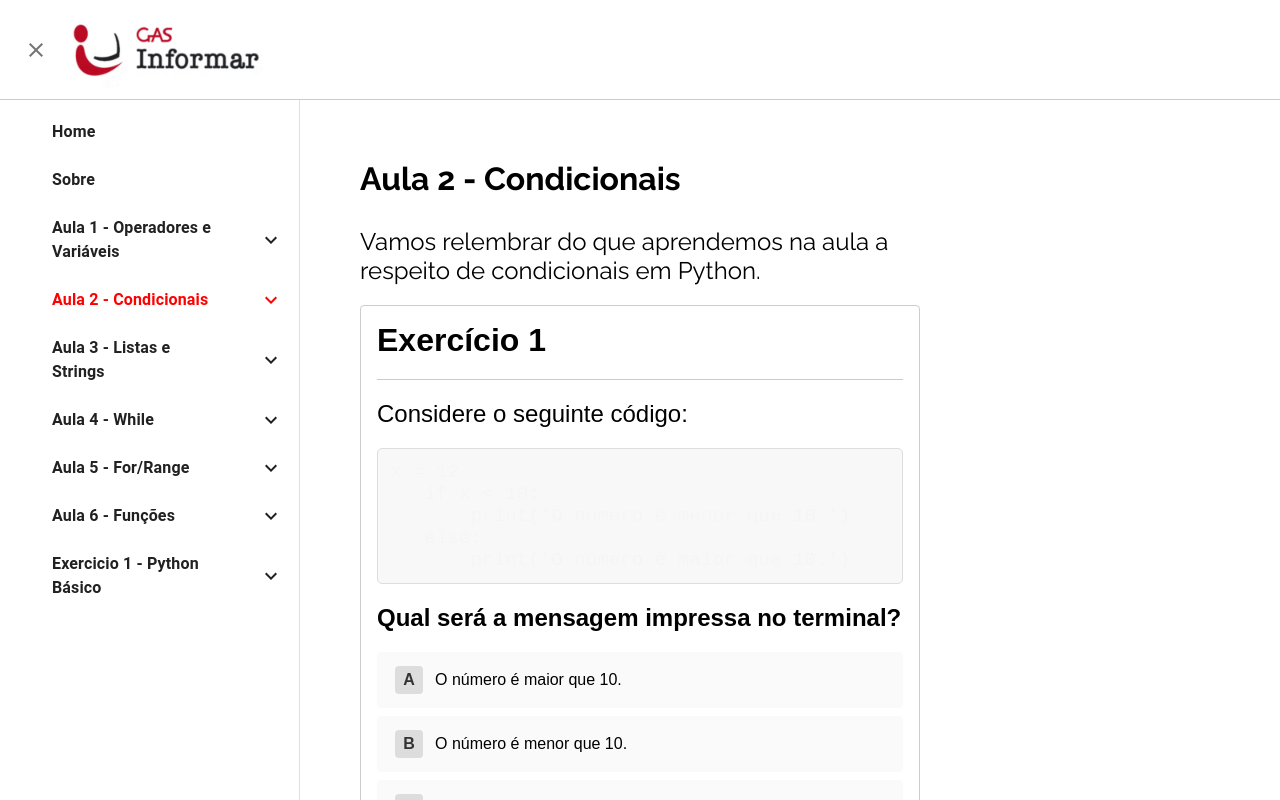
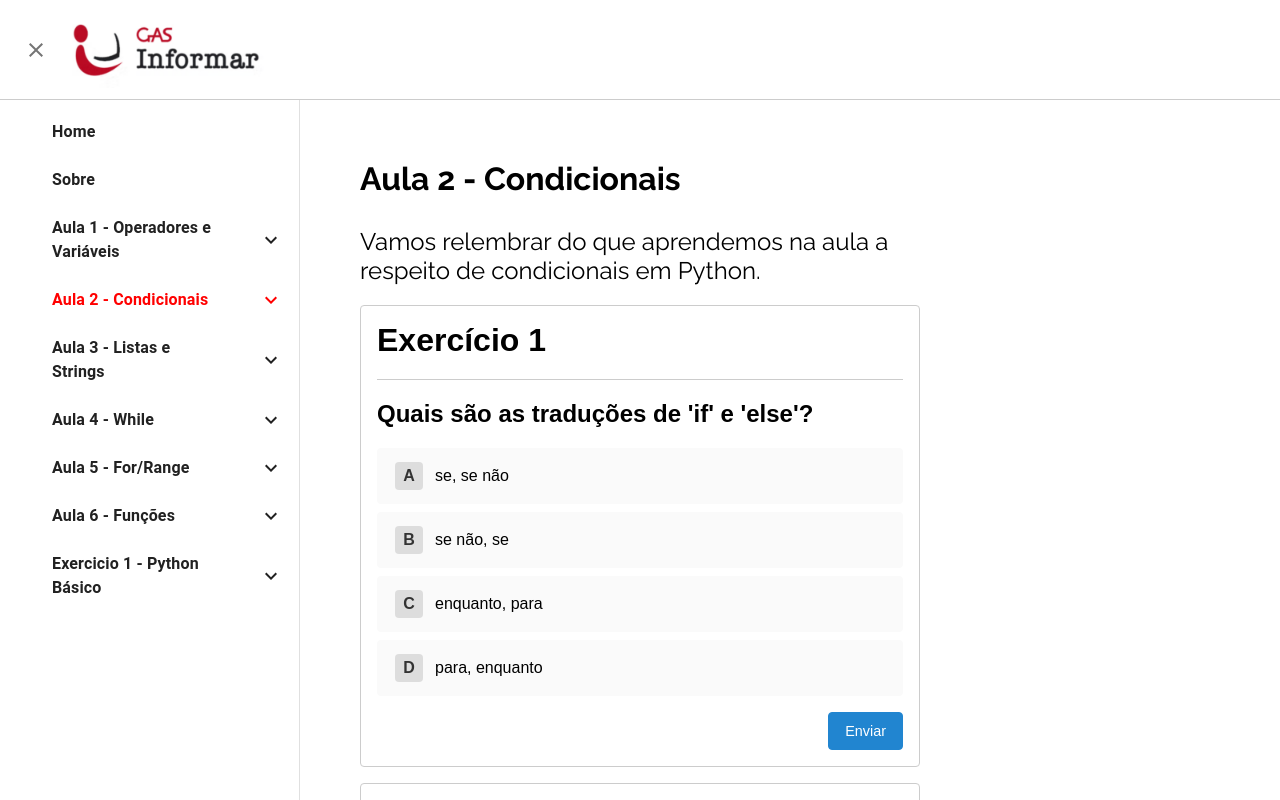
Before and after one commit to iancdesponds/front-grupo-3, a React (Vite) app in the folder Projeto-Informar/: page /aula-2/condicionais in a window 1280 px wide. Shown: the top 800 px of the page. Built offline with nearby package versions, Linux system fonts and the light colour scheme.

Commit message:
Update Condicionais.jsx

```diff
--- a/Projeto-Informar/src/modulos/Aula-2/pages/Condicionais.jsx
+++ b/Projeto-Informar/src/modulos/Aula-2/pages/Condicionais.jsx
@@ -11,22 +11,18 @@ function Condicionais() {
 
       <QuestionCard
         questionTitle="Exercício 1"
-        questionDescription="Considere o seguinte código:"
-        codeSnippet={`x = 12
-   if x < 10:
-       print('O numero é menor que 10.')
-   else:
-       print('O número é maior que 10.')`}
-        questionText="Qual será a mensagem impressa no terminal?"
+        questionDescription=""
+        codeSnippet={``}
+        questionText="Quais são as traduções de 'if' e 'else'?"
         options={[
-          "O número é maior que 10.",
-          "O número é menor que 10.",
-          "12",
-          "Não será impresso nada no terminal."
+          "se, se não",
+          "se não, se",
+          "enquanto, para",
+          "para, enquanto"
         ]}
-        correctIndex={0} // "O número é maior que 10." é a opção 1 (0-based)
-        explanation="Será impresso a mensagem: O número é maior que 10. Como 12 é maior que 10, ele entra no primeiro if."
-        localStorageKey="exercicio1"
+        correctIndex={0}
+        explanation="if = se, else = se não, elif = else + if"
+        localStorageKey="exercicio1_condicionais"
       />
 
       {/* Você pode reutilizar o componente para outro exercício: */}
@@ -49,7 +45,7 @@ function Condicionais() {
         ]}
         correctIndex={3}
         explanation="Já que C é menor que 10, será impresso C no terminal, que é o número 8."
-        localStorageKey="exercicio2"
+        localStorageKey="exercicio2_condicionais"
       />
       <QuestionCard
         questionTitle="Exercício 3"
@@ -72,7 +68,7 @@ function Condicionais() {
         ]}
         correctIndex={1}
         explanation="Como a idade informada é maior que 12, ela não entra no primeiro if, e como é menor que 20, entra no segundo. Assim, a mensagem impressa será: Adolescente."
-        localStorageKey="exercicio3"
+        localStorageKey="exercicio3_condicionais"
       />
       <QuestionCard
         questionTitle="Exercício 4"
@@ -93,7 +89,7 @@ function Condicionais() {
         ]}
         correctIndex={2}
         explanation="Como a função subtraindo = False, a função não será exercutada. Ou seja, nada será impresso. "
-        localStorageKey="exercicio4"
+        localStorageKey="exercicio4_condicionais"
       />
 
       <QuestionCard
@@ -116,8 +112,28 @@ function Condicionais() {
         ]}
         correctIndex={0}
         explanation="Como a + b = 4, o caso não entrará no primeiro if, e sim no else. Por isso, será impresso 1."
-        localStorageKey="exercicio5"
+        localStorageKey="exercicio5_condicionais"
       />
+      <QuestionCard
+        questionTitle="Exercício 6"
+        questionDescription="Considere o seguinte código:"
+        codeSnippet={`x = 12
+if x < 10:
+    print('O numero é menor que 10.')
+else:
+    print('O número é maior que 10.')`}
+        questionText="Qual será a mensagem impressa no terminal?"
+        options={[
+          "O número é maior que 10.",
+          "O número é menor que 10.",
+          "12",
+          "Não será impresso nada no terminal."
+        ]}
+        correctIndex={0}
+        explanation="Será impresso a mensagem: O número é maior que 10. Como 12 é maior que 10, ele entra no primeiro if."
+        localStorageKey="exercicio6_condicionais"
+      />
+
     </div>
   );
 }
```
Lines whose indentation alone changed are shown as unchanged.
